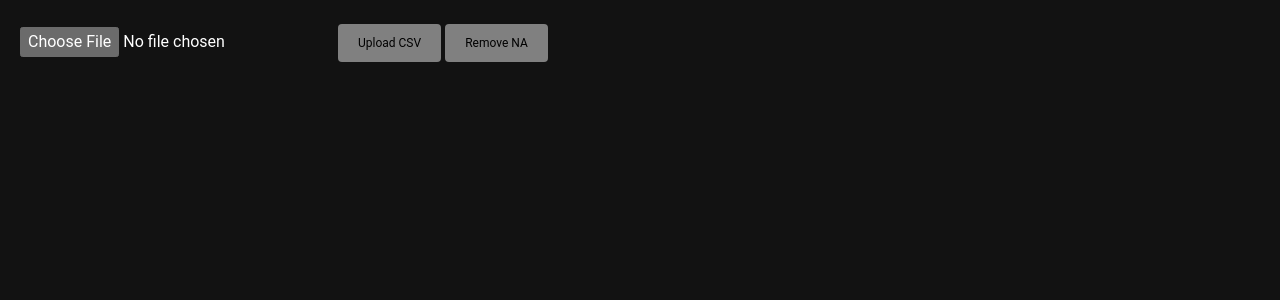
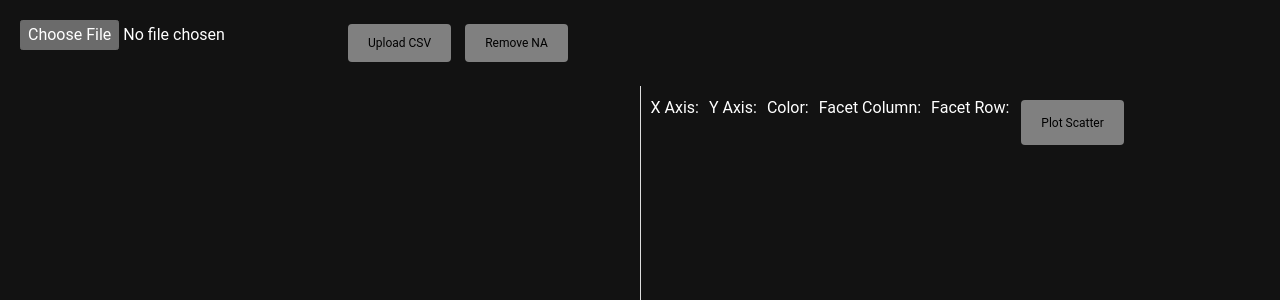
Before and after one commit to ks6pita/plot-ex, a Vue app in the folder frontend/: page / in a window 1280 px wide. Shown: the top 300 px of the page. Built offline with nearby package versions, Linux system fonts and the light colour scheme.

Commit message:
plot app1

```diff
--- a/frontend/package.json
+++ b/frontend/package.json
@@ -9,8 +9,12 @@
   "dependencies": {
     "@mdi/font": "6.2.95",
     "axios": "^1.7.2",
+    "plotly.js": "^2.33.0",
+    "plotly.js-dist-min": "^2.33.0",
     "roboto-fontface": "*",
+    "uuid": "^10.0.0",
     "vue": "^3.4.21",
+    "vue3-plotly": "^0.0.7",
     "vuetify": "^3.5.8"
   },
   "devDependencies": {
--- a/frontend/src/App.vue
+++ b/frontend/src/App.vue
@@ -1,6 +1,7 @@
 <script setup lang="ts">
 import axios from "axios";
 import { ref, reactive } from "vue";
+import Plotly from "plotly.js-dist-min";
 
 // APIエンドポイントの設定
 const endpoint = import.meta.env.VITE_API_ENDPOINT as string;
@@ -18,6 +19,18 @@ const tableState = reactive({
 
 // エラーメッセージの管理
 const error = ref<string | null>(null);
+
+// グラフの描画設定
+const plotSettings = reactive({
+  x: '',
+  y: '',
+  color: '',
+  facet_col: '',
+  facet_row: ''
+});
+
+// プロット用のref
+const plotRef = ref<HTMLElement | null>(null);
 
 // ファイルが変更されたときの処理
 const handleFileChange = (event: Event) => {
@@ -56,6 +69,23 @@ const handleRemoveNA = async () => {
   }
 };
 
+// 散布図をプロットする処理
+const handlePlot = async () => {
+  if (!plotSettings.x || !plotSettings.y) {
+    error.value = "Please select both x and y axes";
+    return;
+  }
+  try {
+    error.value = null; // エラーメッセージをクリア
+    const response = await axios.post(endpoint + "/plot_scatter", plotSettings); // プロット設定をサーバーに送信
+    const plotData = JSON.parse(response.data);
+    Plotly.newPlot(plotRef.value, plotData.data, plotData.layout);
+  } catch (error) {
+    console.error("Plot error:", error);
+    error.value = "Error generating plot"; // エラーメッセージを設定
+  }
+};
+
 // テーブルの状態を更新する関数
 const updateTableState = (data: any) => {
   if (data && data.headers && Array.isArray(data.data) && data.headers_described && Array.isArray(data.data_described)) {
@@ -88,6 +118,9 @@ const updateTableState = (data: any) => {
     <!-- エラーメッセージの表示 -->
     <p v-if="error" style="color: red;">{{ error }}</p>
 
+    <!-- データ表示とプロットエリア -->
+    <div class="split-view">
+      <div class="left-view">
         <!-- オリジナルデータテーブルの情報表示 -->
         <div v-if="tableState.data.length > 0 && tableState.headers.length > 0" class="table-info">
           <p>Original Data - Columns: {{ tableState.headers.length }}, Rows: {{ tableState.data.length }}</p>
@@ -129,6 +162,48 @@ const updateTableState = (data: any) => {
           </table>
         </div>
       </div>
+
+      <div class="right-view">
+        <!-- 散布図プロットの設定 -->
+        <div class="plot-settings">
+          <label>
+            X Axis:
+            <select v-model="plotSettings.x">
+              <option v-for="header in tableState.headers" :key="header" :value="header">{{ header }}</option>
+            </select>
+          </label>
+          <label>
+            Y Axis:
+            <select v-model="plotSettings.y">
+              <option v-for="header in tableState.headers" :key="header" :value="header">{{ header }}</option>
+            </select>
+          </label>
+          <label>
+            Color:
+            <select v-model="plotSettings.color">
+              <option v-for="header in tableState.headers" :key="header" :value="header">{{ header }}</option>
+            </select>
+          </label>
+          <label>
+            Facet Column:
+            <select v-model="plotSettings.facet_col">
+              <option v-for="header in tableState.headers" :key="header" :value="header">{{ header }}</option>
+            </select>
+          </label>
+          <label>
+            Facet Row:
+            <select v-model="plotSettings.facet_row">
+              <option v-for="header in tableState.headers" :key="header" :value="header">{{ header }}</option>
+            </select>
+          </label>
+          <button type="button" @click="handlePlot">Plot Scatter</button>
+        </div>
+
+        <!-- プロットエリア -->
+        <div ref="plotRef" class="plot-container"></div>
+      </div>
+    </div>
+  </div>
 </template>
 
 <style scoped>
@@ -140,6 +215,8 @@ const updateTableState = (data: any) => {
 /* コントロールエリアのスタイル */
 .controls {
   margin-bottom: 20px;
+  display: flex;
+  gap: 10px;
 }
 
 /* ボタンのスタイル */
@@ -203,4 +280,48 @@ thead {
 tr:nth-child(even) {
   background-color: #f9f9f9;
 }
+
+/* プロット設定のスタイル */
+.plot-settings {
+  margin-bottom: 20px;
+  display: flex;
+  flex-wrap: wrap;
+  gap: 10px;
+}
+.plot-settings label {
+  display: flex;
+  flex-direction: column;
+}
+.plot-settings select {
+  margin-top: 5px;
+}
+
+/* Split viewのスタイル */
+.split-view {
+  display: flex;
+  height: calc(100vh - 100px); /* コントロールエリアの高さを引いた高さを設定 */
+}
+
+.left-view, .right-view {
+  flex: 1;
+  overflow: auto;
+  padding: 10px;
+  box-sizing: border-box;
+}
+
+.left-view {
+  border-right: 1px solid #ddd;
+}
+
+.right-view {
+  display: flex;
+  flex-direction: column;
+  justify-content: flex-start;
+}
+
+/* プロットエリアのスタイル */
+.plot-container {
+  flex: 1;
+  margin-top: 20px;
+}
 </style>
```
Also changed, not shown: 2 other files (tests, documents, lock files or other folders). Lines whose indentation alone changed are shown as unchanged.
